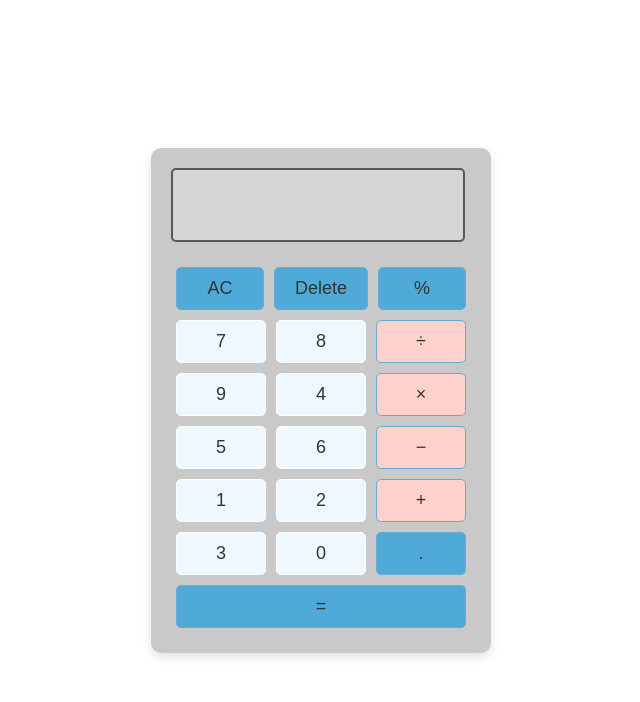
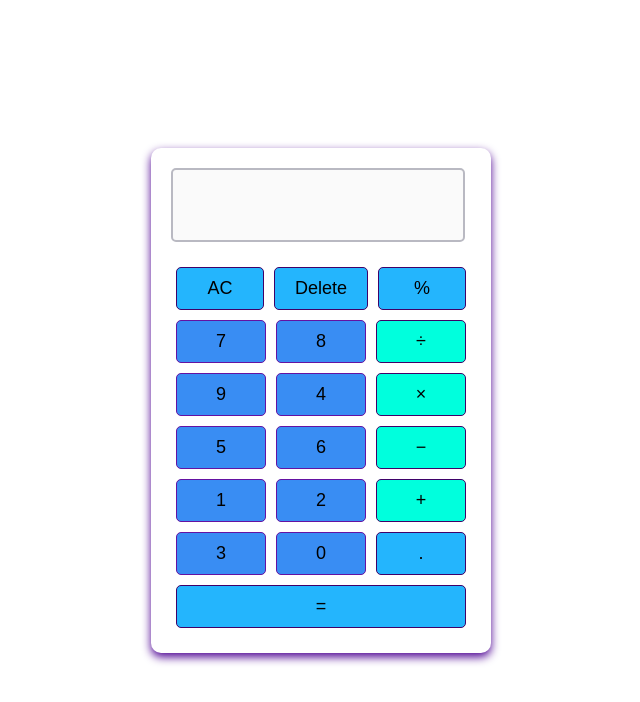
Before and after one commit to SajidNandaw/Nando, a plain HTML site: page index.html in a window 1280 px wide. Shown: the whole page, without its empty margins (319-959 px from the left). Drawn offline with nearby package versions, Linux system fonts and the light colour scheme.

Commit message:
change a branch in develop

```diff
--- a/Cal.css
+++ b/Cal.css
@@ -3,15 +3,15 @@ body {
   justify-content: center;
   align-items: center;
   min-height: 100vh;
-    background-color: #fff;
+  background-color: #ffffff;
   margin: 0;
   font-family: Arial, sans-serif;
 }
 
 .calculator {
-    background: rgb(201, 201, 201);
+  background: rgb(255, 255, 255);
   border-radius: 10px;
-    box-shadow: 0 4px 10px rgba(117, 99, 167, 0.2);
+  box-shadow: 0 4px 10px rgb(77, 2, 147);
   padding: 20px;
   width: 300px;
 }
@@ -23,7 +23,7 @@ body {
   font-size: 1.5em;
   text-align: right;
   padding: 10px;
-    border: 2px solid #585859;
+  border: 2px solid #b9b9c2;
   border-radius: 5px;
 }
 
@@ -39,10 +39,10 @@ body {
   margin: 5px; /* Jarak antar tombol */
   padding: 10px 20px; /* Ukuran tombol */
   text-align: center; /* Teks di tengah */
-    border: 1px solid #66acd2; /* Gaya border */
+  border: 1px solid #3f0168; /* Gaya border */
   border-radius: 5px; /* Border melengkung */
-    background-color: #4faad8; /* Warna latar */
-    color: #333; /* Warna teks */
+  background-color: #24b5fd; /* Warna latar */
+  color: #000000; /* Warna teks */
   font-size: 18px; /* Ukuran teks */
   cursor: pointer; /* Pointer saat hover */
 }
@@ -52,7 +52,7 @@ body {
   font-size: 1.2em;
   padding: 10px;
   border: none;
-    background-color: #fff;
+  background-color: #ffffff;
   border-radius: 5px;
   cursor: pointer;
 }
@@ -62,25 +62,25 @@ body {
 }
 /* Warna default untuk tombol angka */
 .number {
-  background-color: #f0f8ff; /* Biru muda */
-  color: #333; /* Warna teks gelap */
-  border: 1px solid #fff; /* Border */
+background-color: #398df3; /* Biru muda */
+color: #000000; /* Warna teks gelap */
+border: 1px solid #6412a2; /* Border */
 transition: background-color 0.2s ease; /* Animasi transisi */
 }
 
 /* Warna tombol saat diklik */
 .number:active {
-  background-color: #add8e6; /* Biru lebih gelap */
-  color: white; /* Teks putih saat tombol ditekan */
+background-color: #00bfff; /* Biru lebih gelap */
+color: rgb(90, 4, 133); /* Teks putih saat tombol ditekan */
 }
 
 /* Warna untuk tombol operator */
 .operator {
-  background-color: #fed1cc; /* Merah muda */
-  color: #333;
+background-color: #00ffdd; /* Merah muda */
+color: #000000;
 }
 
 .operator:active {
-  background-color: #ff7f7f; /* Merah lebih gelap */
-  color: white;
+background-color: #00ffdd; /* Merah lebih gelap */
+color: rgb(255, 255, 255);
 }
```
Lines whose indentation alone changed are shown as unchanged.
